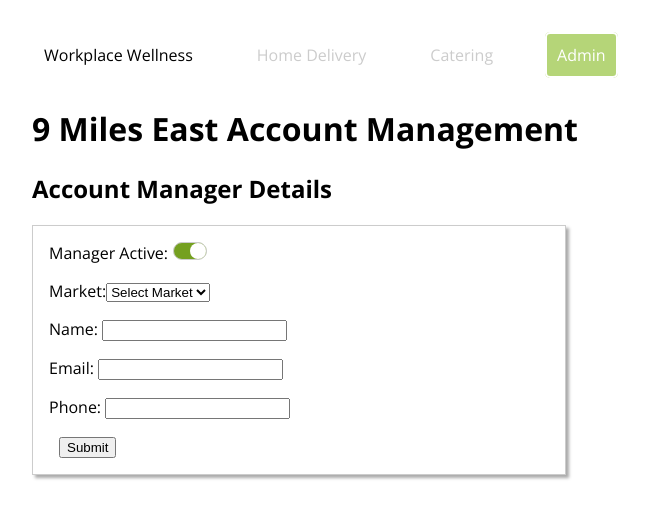
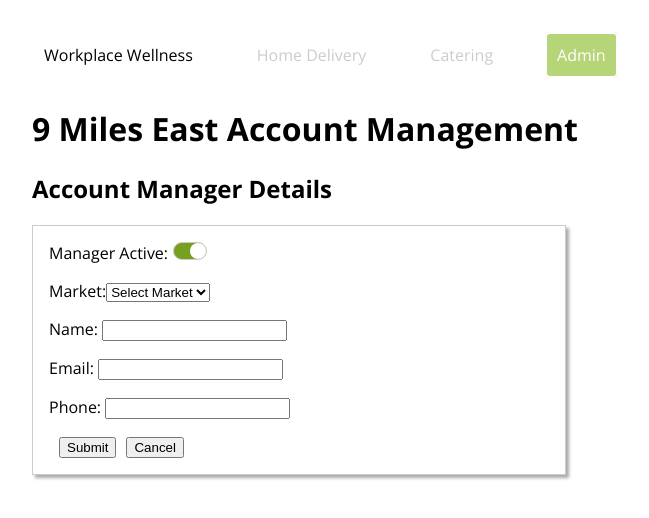
Before and after one commit to lizbur10/nme-account-manager, a React (Create React App) app in the folder client/: page /managers/new in a window 1280 px wide. Shown: the top 518 px of the page, without its empty margins (16-665 px from the left). Built offline with nearby package versions, Linux system fonts and the light colour scheme; no server answers.

Commit message:
added cancel button to manager and workplace account edit/add pages

```diff
--- a/client/src/components/Manager/fullInfo.js
+++ b/client/src/components/Manager/fullInfo.js
@@ -6,6 +6,7 @@ class Manager extends Component {
             <form>
                 {this.props.createFields()}
             <button onClick={this.props.handleSubmit}>Submit</button>
+            <button onClick={this.props.handleCancel}>Cancel</button>
             </form>
         );
     }
--- a/client/src/components/WorkplaceAccount/fullInfo.js
+++ b/client/src/components/WorkplaceAccount/fullInfo.js
@@ -6,6 +6,7 @@ class WorkplaceAccount extends Component {
             <form>
                 {this.props.createFields()}
             <button onClick={this.props.handleSubmit}>Submit</button>
+            <button onClick={this.props.handleCancel}>Cancel</button>
             </form>
         );
     }
--- a/client/src/containers/Managers/ManageManagers.js
+++ b/client/src/containers/Managers/ManageManagers.js
@@ -105,13 +105,16 @@ class ManagerContainer extends Component {
         }
     }
 
-    handleSubmit = event => {
-        event.preventDefault();
+    handleSubmit = () => {
         if (this.state.manager.id) {
             this.props.onSubmitUpdatedManager(this.state.manager);
         } else {
             this.props.onSubmitManager(this.state.manager);
         }
+        this.props.history.push('/managers');
+    }
+
+    handleCancel = () => {
         this.props.history.push('/managers');
     }
 
@@ -121,7 +124,8 @@ class ManagerContainer extends Component {
                 <h2>Account Manager Details</h2>
                 <Manager
                     createFields={this.createFields}
-                    handleSubmit={this.handleSubmit} />
+                    handleSubmit={this.handleSubmit}
+                    handleCancel={this.handleCancel}/>
             </React.Fragment>
         );
     }
@@ -152,6 +156,7 @@ const mapDispatchToProps = dispatch => {
     return {
         onSubmitManager: (managerInfo) => dispatch( managerActions.persistNewManager(managerInfo)),
         onSubmitUpdatedManager: (managerInfo) => dispatch( managerActions.persistUpdatedManager(managerInfo)),
+        onFetchWorkplaceAccounts: () => dispatch( managerActions.fetchWorkplaceAccounts()),
         onFetchManagers: () => dispatch( managerActions.fetchManagers()),
         onFetchMarkets: () => dispatch( managerActions.fetchMarkets())
     }
--- a/client/src/containers/WorkplaceAccounts/ManageWorkplaceAccounts.js
+++ b/client/src/containers/WorkplaceAccounts/ManageWorkplaceAccounts.js
@@ -154,13 +154,16 @@ class WorkplaceAccountContainer extends Component {
         }
     }
 
-    handleSubmit = event => {
-        event.preventDefault();
+    handleSubmit = () => {
         if (this.state.workplaceAccount.id) {
             this.props.onSubmitUpdatedAccount(this.state.workplaceAccount);
         } else {
             this.props.onSubmitWorkplaceAccount(this.state.workplaceAccount);
         }
+        this.props.history.push('/workplace_accounts');
+    }
+
+    handleCancel = () => {
         this.props.history.push('/workplace_accounts');
     }
 
@@ -170,7 +173,8 @@ class WorkplaceAccountContainer extends Component {
                 <h2>Account Details</h2>
                 <WorkplaceAccount
                     createFields={this.createFields}
-                    handleSubmit={this.handleSubmit} />
+                    handleSubmit={this.handleSubmit}
+                    handleCancel={this.handleCancel}/>
             </React.Fragment>
         );
     }
@@ -178,6 +182,7 @@ class WorkplaceAccountContainer extends Component {
     componentDidMount() {
         this.props.onFetchWorkplaceAccounts();
         this.props.onFetchManagers();
+        this.props.onFetchMarkets();
     }
 }
 
@@ -202,7 +207,8 @@ const mapDispatchToProps = dispatch => {
         onSubmitWorkplaceAccount: (accountInfo) => dispatch( workplaceAccountActions.persistNewWorkplaceAccount(accountInfo)),
         onSubmitUpdatedAccount: (accountInfo) => dispatch( workplaceAccountActions.persistUpdatedWorkplaceAccount(accountInfo)),
         onFetchWorkplaceAccounts: () => dispatch( workplaceAccountActions.fetchWorkplaceAccounts()),
-        onFetchManagers: () => dispatch( workplaceAccountActions.fetchManagers())
+        onFetchManagers: () => dispatch( workplaceAccountActions.fetchManagers()),
+        onFetchMarkets: () => dispatch( workplaceAccountActions.fetchMarkets())
     }
 };
 
```
